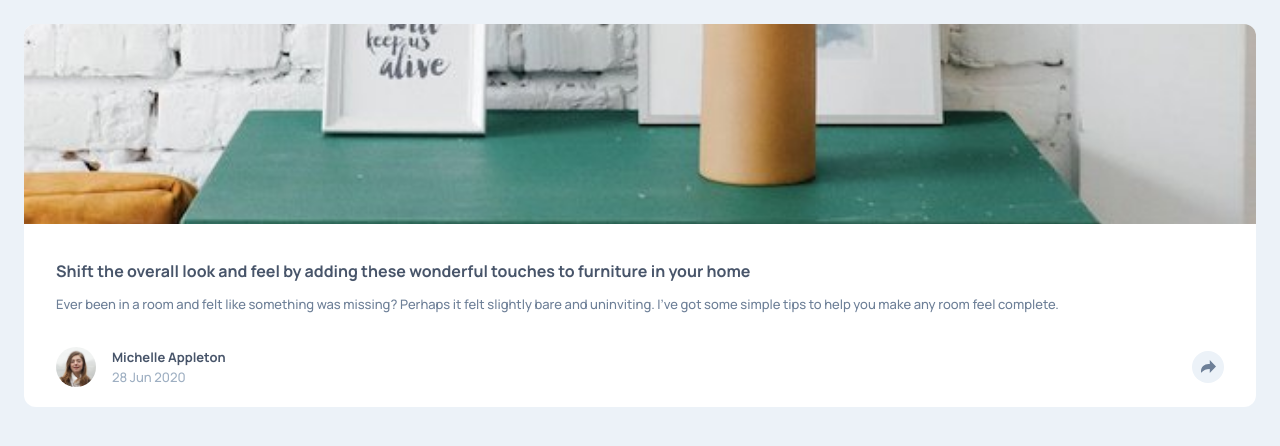
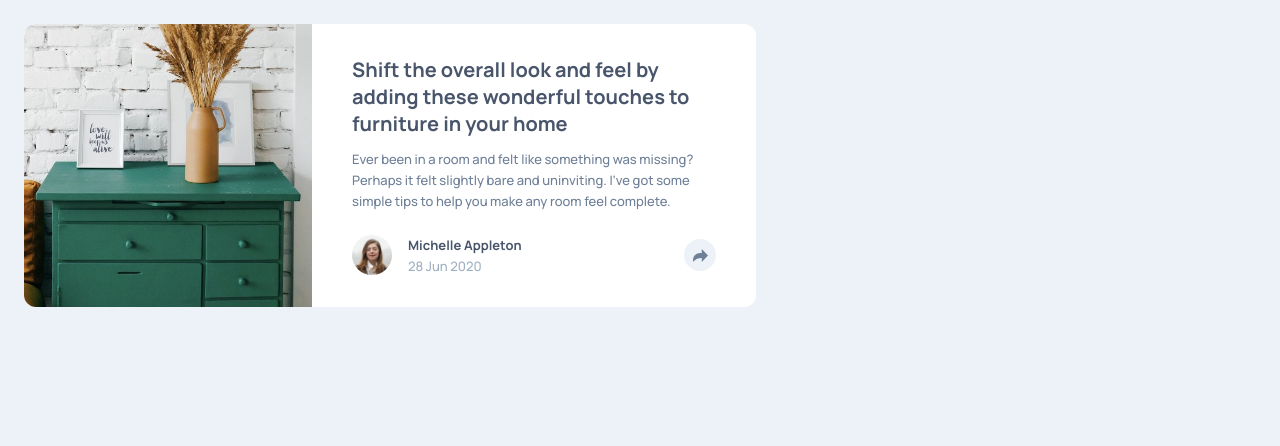
Before and after one commit to Scott1UP/article-preview-js, a plain HTML site: page index.html in a window 1280 px wide. Drawn offline with Linux system fonts and the light colour scheme.

Commit message:
Few adjustments made to desktop version. Struggling with JS layout. Will revisit tomorrow.

```diff
--- a/index.html
+++ b/index.html
@@ -31,11 +31,12 @@
               <p class="date">28 Jun 2020</p>
             </div>
           </div>
-          <div class="share-toggle" onclick="toggle()">
+          <div class="share-toggle" onclick="toggleMobile()">
             <img src="./images/icon-share.svg" alt="Share icon to toggle share options.">
           </div>
         </div>
       </div>
+
 
       <div class="share-drawer" id="shareDrawer">
         <div class="text-and-socials">
@@ -47,10 +48,11 @@
           </div>
         </div>
 
-        <div class="share-toggle open" onclick="toggle()">
+        <div class="share-toggle open" onclick="toggleMobile()">
           <img src="./images/icon-share.svg" class="share" alt="Share icon to toggle share options.">
         </div>
       </div>
+
 
     </div>
   </main>
--- a/script.js
+++ b/script.js
@@ -2,7 +2,7 @@ var share = document.getElementById("shareDrawer");
 var author = document.getElementById("authorDetails");
 share.style.display = "none";
 
-function toggle() {
+function toggleMobile() {
     if (share.style.display === "none") {
     share.style.display = "flex";
     author.style.display = "none";
--- a/styles.css
+++ b/styles.css
@@ -153,3 +153,34 @@ h3 {
     display: flex;
     gap: 1rem;
 }
+
+@media screen and (min-width: 640px) {
+    .card {
+        display: flex;
+        flex-direction: row;
+        max-width: 732px;
+    }
+
+    .drawers {
+        height: auto;
+        width: 288px;
+    }
+
+    h3 {
+        font-size: 1.25rem;
+        color: var(--v-dk-grey-blue);
+    }
+
+    .body {
+        margin-bottom: 1.5rem;
+    }
+
+    .card-content {
+        padding: 2rem 2.5rem;
+    }
+
+    .share-drawer {
+        position: absolute;
+    }
+
+}
```
